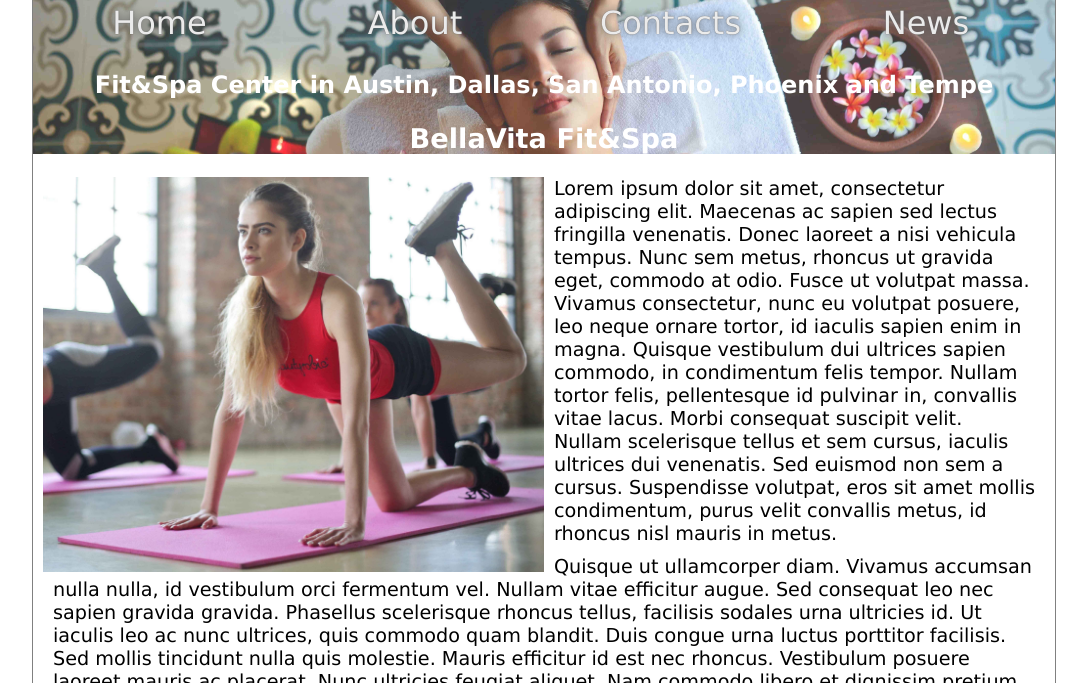
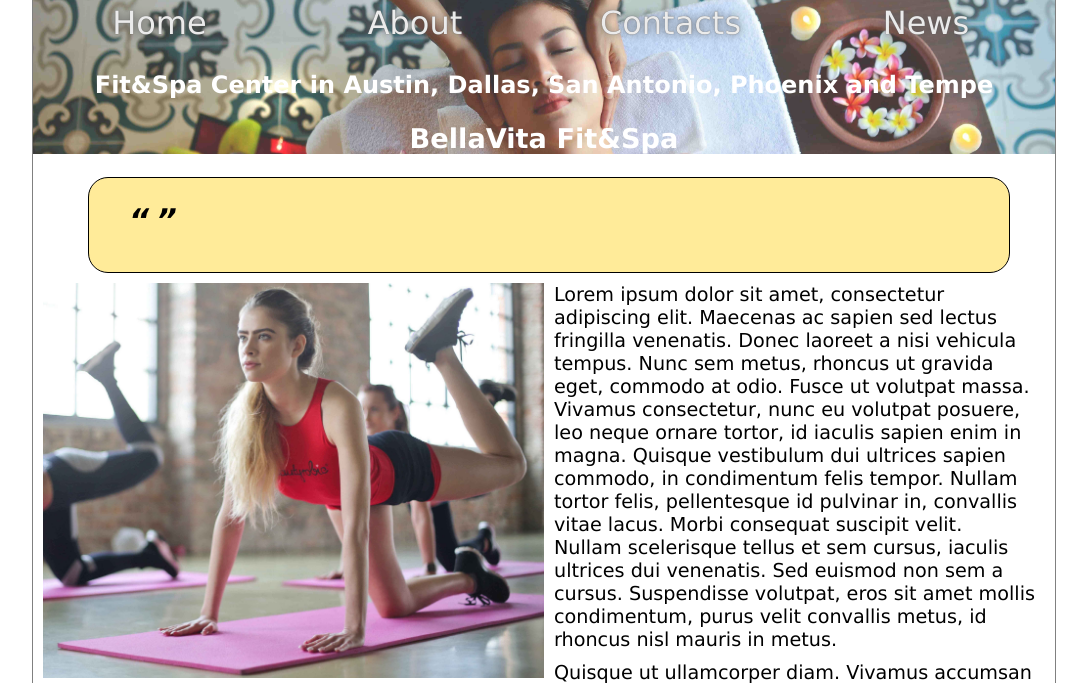
Before and after one commit to NataTee/MVC_Framework, a CodeIgniter app: page /database/about in a window 1280 px wide. Shown: the part 17-700 px from the top of the page, without its empty margins (96-1183 px from the left). Run offline with CodeIgniter, Linux system fonts and the light colour scheme.

Commit message:
added styles for quote API

```diff
--- a/assets/css/main.css
+++ b/assets/css/main.css
@@ -93,6 +93,39 @@ aside {
 aside p {
   font-size: 1.3em;
   padding: 2px;
+}
+
+.quote span {
+  width: 90%;
+  display: block;
+  background-color: rgba(255, 204, 0, 0.4);
+  border: 1px solid black;
+  border-radius: 20px;
+  margin: 5px auto;
+}
+
+blockquote#text {
+  display: block;
+  font-size: 1.5em;
+  font-style: italic;
+}
+
+figcaption#author {
+  font-size: 1.3em;
+  margin-left: 50px;
+  padding-bottom: 10px;
+}
+
+.quote blockquote::before {
+  content: open-quote;
+  font-size: 1.3em;
+  font-weight: bold;
+}
+
+.quote blockquote::after {
+	content: close-quote;
+	font-size: 1.3em;
+	font-weight: bold;
 }
 
 section#programs article, section#about article {
```
